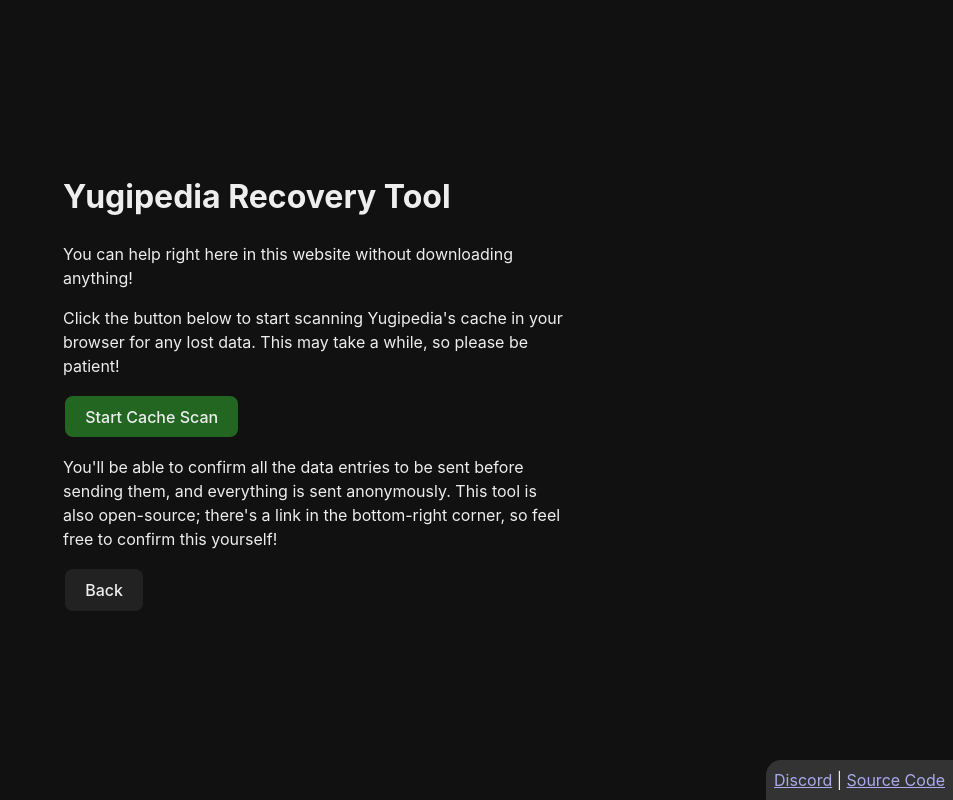
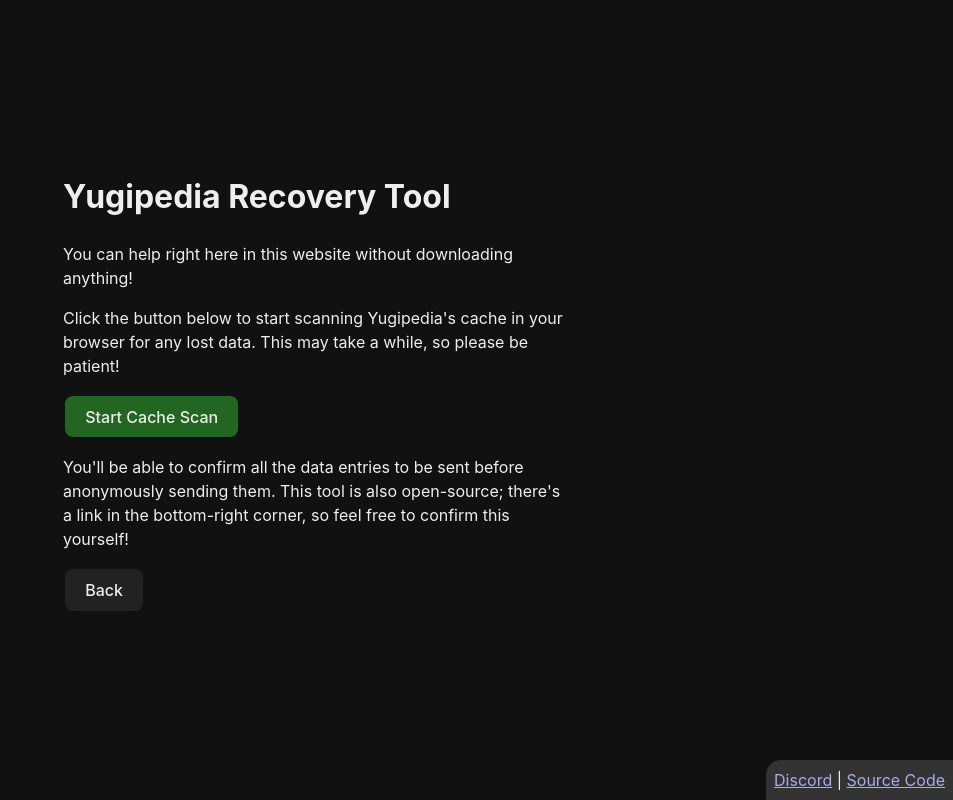
Before and after one commit to YGOrganization/YugipediaRecovery, a Next.js app: page /recover/ in a window 1280 px wide. Both pictures are taken after a click on the button "How can I help?". Shown: the whole page, without its empty margins (327-1280 px from the left). Built offline with nearby package versions, Linux system fonts and the light colour scheme.

Commit message:
Rephrase text on cache scanner

```diff
--- a/components/pages/CacheScanner.tsx
+++ b/components/pages/CacheScanner.tsx
@@ -107,7 +107,7 @@
 						Start Cache Scan
 					</button>
 					<p>
-						You'll be able to confirm all the data entries to be sent before sending them, and everything is sent anonymously. This tool is also open-source; there's a link in the bottom-right corner, so feel free to confirm this yourself!
+						You'll be able to confirm all the data entries to be sent before anonymously sending them. This tool is also open-source; there's a link in the bottom-right corner, so feel free to confirm this yourself!
 					</p>
 					<BackButtonContainer />
 				</>
```
